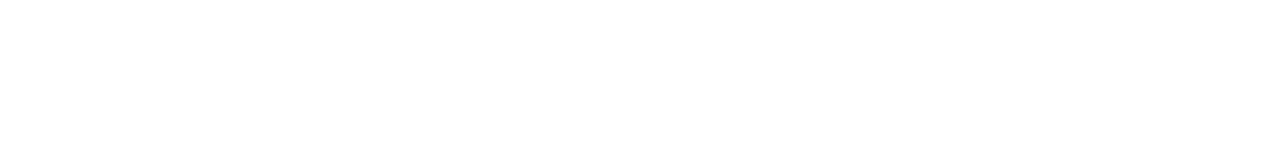
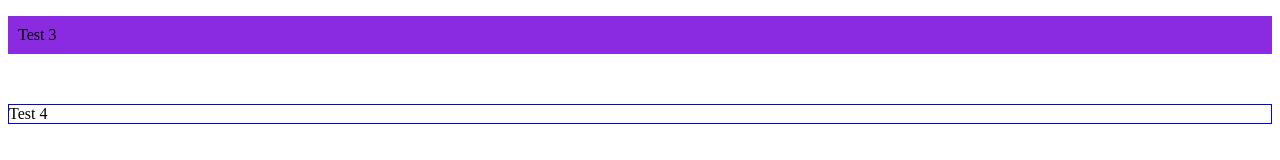
Before and after one commit to AslanovKamran/FSDE1_25_3, a plain HTML site: page HTML Lessons/index.html in a window 1280 px wide. Drawn offline with Linux system fonts and the light colour scheme.

Commit message:
Html Lesson one ended

```diff
--- a/HTML Lessons/index.html
+++ b/HTML Lessons/index.html
@@ -5,90 +5,28 @@
     <meta charset="UTF-8">
     <meta name="viewport" content="width=device-width, initial-scale=1.0">
     <title>Document</title>
+
+
+    <style>
+        p {
+            background-color: blueviolet;
+            padding: 10px;
+            margin-bottom: 50px;
+        }
+
+        div {
+            border: 1px solid blue;
+        }
+    </style>
+
 </head>
 
 <body>
 
-    <!-- <h1>First-level header </h1>
-    <h2>Second-level header </h2>
-    <h3>Third-level header </h3>
-    <h4>Fourth-level header </h4>
-    <h5>Fifth-level header </h5>
-    <h6>Sixth-level header </h6> -->
-
-    <!--
-    <h1>Muhammad Ali</h1>
-
-    <p>
-        Muhammad Ali was an American
-        professional boxer and social activist. A global cultural icon, widely known by the epithet "The Greatest",
-        he is often regarded as the greatest heavyweight boxer of all time. He held the Ring magazine heavyweight title
-        from 1964 to 1970, was the undisputed champion from 1974 to 1978, and was the WBA and Ring heavyweight champion
-        from 1978 to 1979. In 1999, he was named Sportsman of the Century by Sports Illustrated and the Sports
-        Personality of the Century by the BBC.
-    </p>
-
-    <p>
-        Born in Louisville, Kentucky, he began training as an amateur boxer at age 12. At 18, he won a gold medal in the
-        light heavyweight division at the 1960 Summer Olympics and turned professional later that year. He joined the
-        Nation of Islam in the early 1960s, but later disavowed it in the mid-1970s. He won the world heavyweight
-        championship, defeating Sonny Liston in a major upset on February 25, 1964, at age 22. During that year, he
-        denounced his birth name as a "slave name" and formally changed his name to Muhammad Ali. In 1967, Ali refused
-        to be drafted into the military, owing to his religious beliefs and ethical opposition to the Vietnam War, and
-        was found guilty of draft evasion and stripped of his boxing titles. He stayed out of prison while appealing the
-        decision to the Supreme Court, where his conviction was overturned in 1971. He did not fight for nearly four
-        years and lost a period of peak performance as an athlete. Ali's actions as a conscientious objector to the
-        Vietnam War made him an icon for the larger counterculture of the 1960s generation, and became a prominent,
-        high-profile figure of racial pride for African Americans during the civil rights movement and throughout his
-        career.
-    </p>
 
 
-    <h2>Early Life</h2>
-
-    <p>
-        Cassius Marcellus Clay Jr.[8] was born on January 17, 1942, in Louisville, Kentucky.[9] The elder of
-        two sons, he was named after his father, Cassius Marcellus Clay Sr.,[10][11] who himself was named in honor of
-        the 19th-century Republican politician and staunch abolitionist Cassius Marcellus Clay. Clay's father's paternal
-        grandparents were John Clay and Sallie Anne Clay; Clay's sister Eva claimed that Sallie was a native of
-        Madagascar.[12] He was a descendant of slaves of the antebellum South, and was predominantly of African descent,
-        with Irish[13] and English heritage.[14][15] His maternal great-grandfather, Abe Grady, emigrated from Ennis,
-        County Clare, Ireland.[16][17] DNA testing performed in 2018 showed that, through his paternal grandmother, Clay
-        was a descendant of the former slave Archer Alexander, the model of a freed man for the Emancipation Memorial
-        and the subject of abolitionist William Greenleaf Eliot's book, The Story of Archer Alexander: From Slavery to
-        Freedom.[18]
-    </p>
-    -->
-
-    <!-- <img width="330" height="330"
-        src="https://media.wired.com/photos/5cdefb92b86e041493d389df/1:1/w_988,h_988,c_limit/Culture-Grumpy-Cat-487386121.jpg" /> -->
-
-    <!-- p*3 -->
-
-    <!-- <p>Hello,</p>
-    <p>World!</p>
-
-    <span>Hello</span>
-    <span>World!</span> -->
-
-    <!-- <p>Если тебя незаслуженно обидели, вернись и заслужи. 🐺</p>
-    <hr>
-    <p>Соединённые штаты знаешь? Я соединил. 🐺</p>
-    <hr>
-    <p>На первый урок можно и опоздать, ведь учиться никогда не поздно. 🐺</p>
-    <hr>
-    <blockquote><i>Jason Statham</i></blockquote> -->
-
-    <!-- <p>Lorem, ipsum dolor sit amet consectetur adipisicing elit. Dolore, ex libero alias voluptatem corrupti nobis
-        repudiandae facilis. Omnis voluptatibus nihil aperiam illum dolorum pariatur non tenetur dolor nisi! Ea, ut quas
-        possimus aspernatur ipsam voluptatibus, aut velit ab, error beatae assumenda. Incidunt, reprehenderit
-        doloremque? Dolor rerum modi voluptates aspernatur id beatae!
-        Quibusdam, temporibus praesentium non est reprehenderit aperiam molestias omnis dignissimos dolorem commodi, sed
-        nam autem nemo atque. Consequatur cupiditate aut ab ad enim totam iusto laborum, commodi facere perspiciatis
-        tempore hic iste vero nisi officiis reiciendis mollitia minima unde voluptatem, accusantium expedita aperiam
-        aliquam? Eaque magnam iusto cumque voluptate doloribus ut consequatur ipsa ratione quisquam maxime molestiae
-        iure, ipsum, quam excepturi veniam sint blanditiis nulla tempore laudantium nam quasi! Veniam qui possimus
-        nostrum sunt amet eligendi et impedit incidunt!
-    </p> -->
+    <p>Test 3</p>
+    <div>Test 4</div>
+</body>
 
 </html>
```
Also changed, not shown: HTML Lessons/HTML Lesson 1 (Intro).txt.
